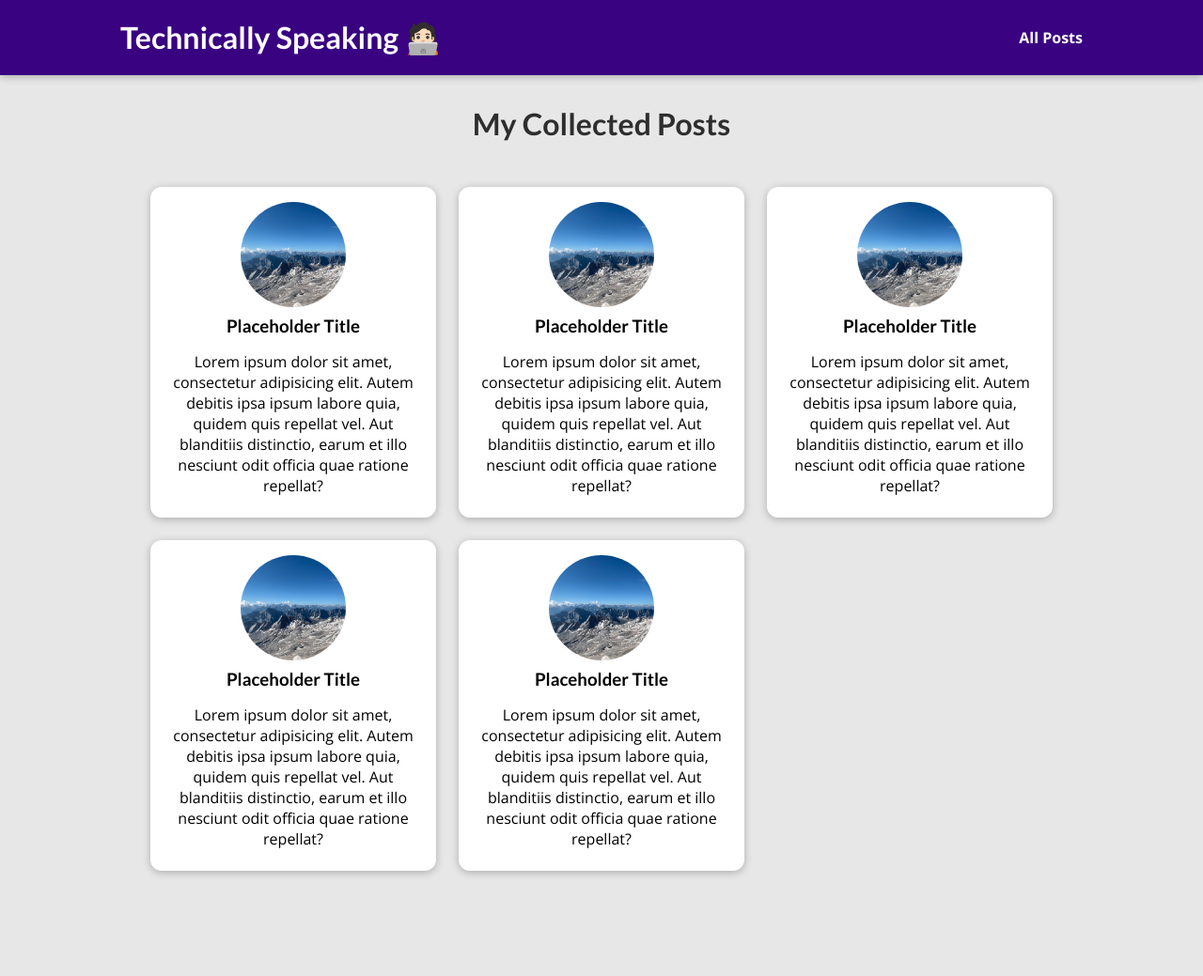
After one commit to Aryan-401/Blogging-Website, a Django app: template blog/templates/blog/all-posts.html in a window 1280 px wide. The commit adds this page. Shown: the whole page at 94% size. Run offline with Django 4.2, Linux system fonts and the light colour scheme; the template is opened without the code that fills it, so the values that code supplies are empty.

Commit message:
added "all posts" page and linked everything together

```diff
--- /dev/null
+++ b/blog/static/blog/all-posts.css
@@ -0,0 +1,43 @@
+body {
+  background-color: #e7e7e7;
+}
+
+#main-navigation {
+  background-color: #390281;
+  box-shadow: 0 2px 8px rgba(0, 0, 0, 0.25);
+}
+
+#all-posts {
+  margin: 7rem auto;
+  width: 90%;
+  max-width: 60rem;
+}
+
+#all-posts h2 {
+  text-align: center;
+  font-size: 2rem;
+  color: #2e2e2e;
+  margin: 3rem 0;
+}
+
+ul {
+  list-style: none;
+  margin: 0;
+  padding: 0;
+  display: grid;
+  grid-template-columns: repeat(auto-fill, minmax(17rem, 1fr));
+  gap: 1.5rem;
+}
+
+.post img {
+  width: 7rem;
+  height: 7rem;
+}
+
+.post a {
+  height: 22rem;
+  transform-origin: center;
+  box-shadow: 0 2px 8px rgba(0, 0, 0, 0.25);
+  border-radius: 12px;
+  background-color: white;
+}
--- /dev/null
+++ b/blog/static/blog/post.css
@@ -0,0 +1,43 @@
+.post {
+  display: flex;
+  flex-direction: column;
+  align-items: center;
+  text-align: center;
+}
+
+.post a {
+  text-decoration: none;
+  color: black;
+  transition: all 0.2s ease;
+  padding: 1rem;
+}
+
+.post a:hover,
+.post a:active {
+  transform: scale(1.1);
+  background-color: #390281;
+  color: white;
+}
+
+.post img {
+  width: 5rem;
+  height: 5rem;
+  object-fit: cover;
+  border-radius: 50%;
+}
+
+.post h3 {
+  margin: 0.25rem 0;
+}
+
+.post time {
+  color: #666666;
+  margin: 0.25rem;
+  font-style: italic;
+  font-size: 0.85rem;
+}
+
+.post:hover time,
+.post:active time {
+  color: white;
+}
--- /dev/null
+++ b/blog/templates/blog/all-posts.html
@@ -0,0 +1,25 @@
+{% extends "base.html" %}
+{% load static %}
+
+{% block title %}
+All My Posts
+{% endblock %}
+
+{% block css_files %}
+  <link rel="stylesheet" href="{% static "blog/post.css" %}" />
+  <link rel="stylesheet" href="{% static "blog/all-posts.css" %}" />
+{% endblock %}
+
+{% block content %}
+<section id="all-posts">
+  <h2>My Collected Posts</h2>
+
+  <ul>
+    {% include "blog/includes/post.html" %}
+    {% include "blog/includes/post.html" %}
+    {% include "blog/includes/post.html" %}
+    {% include "blog/includes/post.html" %}
+    {% include "blog/includes/post.html" %}
+  </ul>
+</section>
+{% endblock %}
--- /dev/null
+++ b/blog/templates/blog/includes/post.html
@@ -0,0 +1,14 @@
+{% load static %}
+<li>
+    <article class="post">
+        <a href="{% url "post-detail-page" slug="the-mountains" %}">
+            <img src="{% static "blog/images/mountains.jpg" %}" alt="Placeholder Image" id="">
+            <div class="post__content">
+                <h3>Placeholder Title</h3>
+                <p>Lorem ipsum dolor sit amet, consectetur adipisicing elit. Autem debitis ipsa ipsum labore
+                    quia, quidem quis repellat vel. Aut blanditiis distinctio, earum et illo nesciunt odit
+                    officia quae ratione repellat?</p>
+            </div>
+        </a>
+    </article>
+</li>
--- a/blog/views.py
+++ b/blog/views.py
@@ -8,8 +8,7 @@ def starting_page(request):
 
 
 def posts(request):
-    pass
-
+    return render(request, "blog/all-posts.html")
 
 def post_detail(request, slug):
     pass
--- a/templates/base.html
+++ b/templates/base.html
@@ -5,10 +5,16 @@
 <head>
     <meta charset="UTF-8">
     <title>{% block title %}{% endblock %}</title>
-{% block css_files %}{% endblock %}
-<link rel="stylesheet" href="{% static "app.css" %}">
+    {% block css_files %}{% endblock %}
+    <link rel="stylesheet" href="{% static "app.css" %}">
 </head>
 <body>
+<header id="main-navigation">
+    <h1><a href="{% url "starting-page" %}"> Technically Speaking 🧑🏻‍💻</a></h1>
+    <nav>
+        <a href="{% url "post-page" %}">All Posts</a>
+    </nav>
+</header>
 {% block content %}
 {% endblock %}
 </body>
```
Also changed, not shown: blog/templates/blog/index.html (+2 -19 lines).
